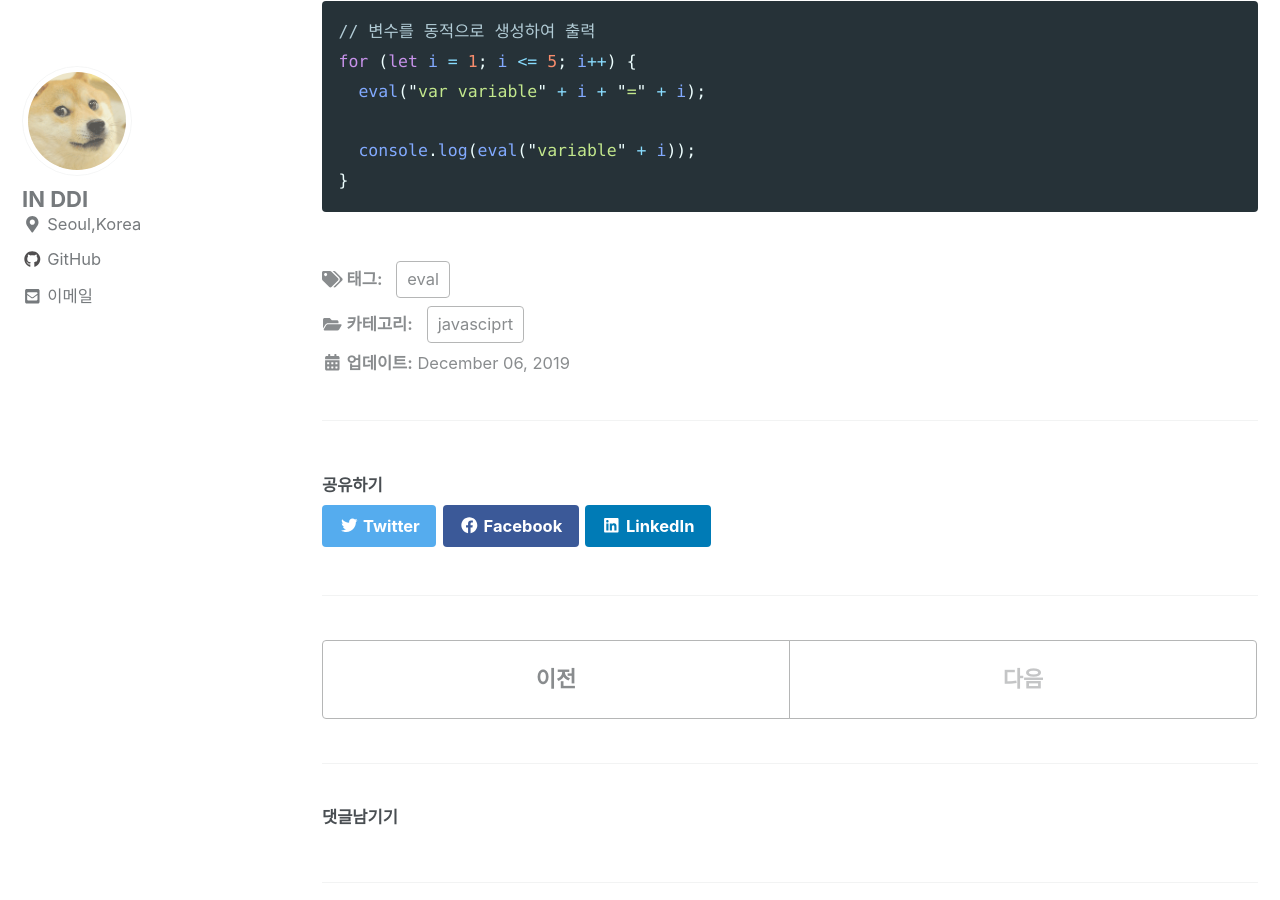
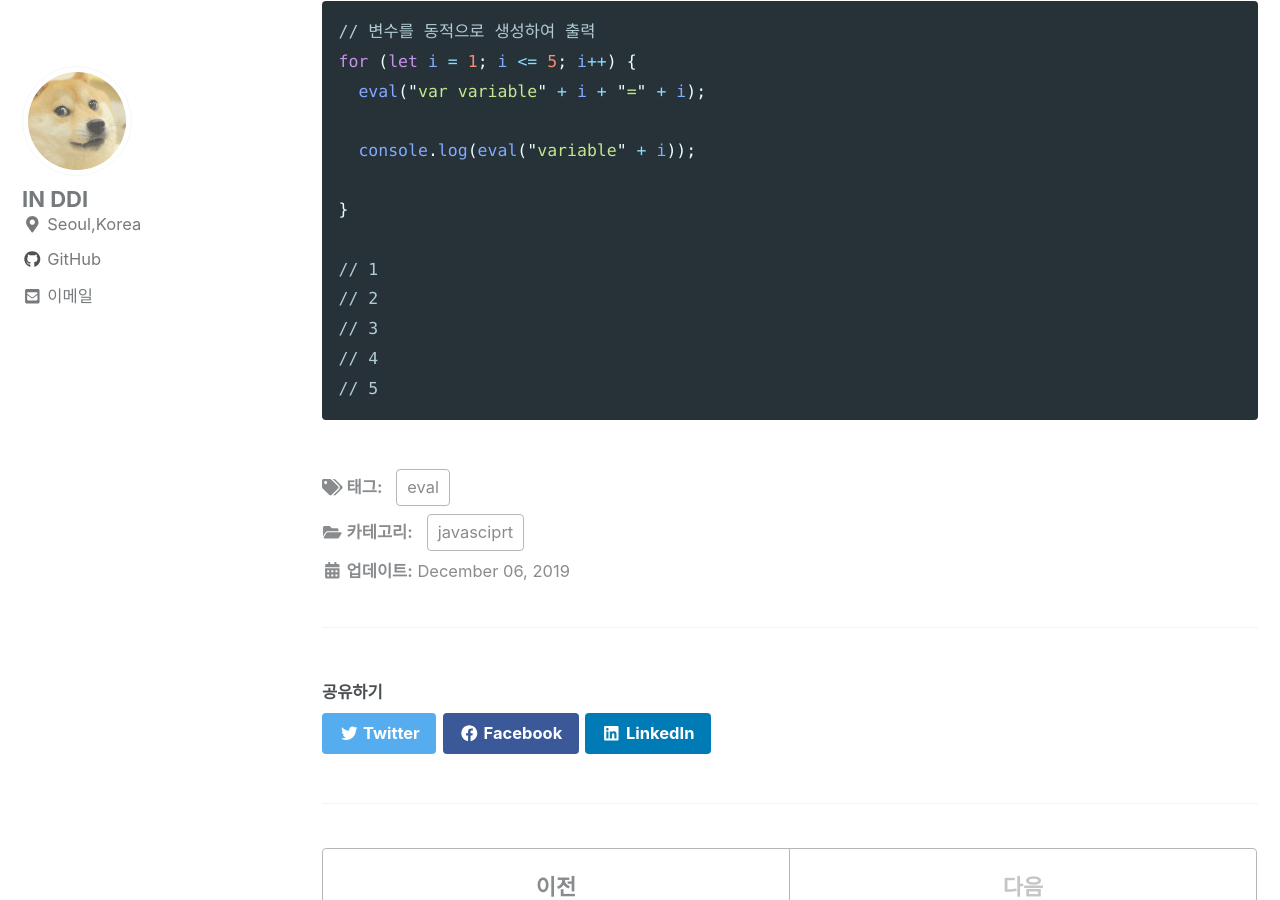
Before and after one commit to InSeok9068/inseok9068.github.io, a Jekyll site: the page built from _posts/javascript/2019-12-06-js-eval.md, in a window 1280 px wide and 900 px high, scrolled down 435 px. Built offline with Jekyll 4.4.1, drawn with Linux system fonts in a browser that asks for light colours; cached includes are drawn as plain includes; nearby versions of some CDN libraries; comment, search, counter and statistics services are not loaded.

Commit message:
블로그 포스팅

````diff
--- a/_posts/javascript/2019-12-06-js-eval.md
+++ b/_posts/javascript/2019-12-06-js-eval.md
@@ -22,5 +22,12 @@ for (let i = 1; i <= 5; i++) {
   eval("var variable" + i + "=" + i);
 
   console.log(eval("variable" + i));
+
 }
+
+// 1
+// 2
+// 3
+// 4
+// 5
 ```
````
